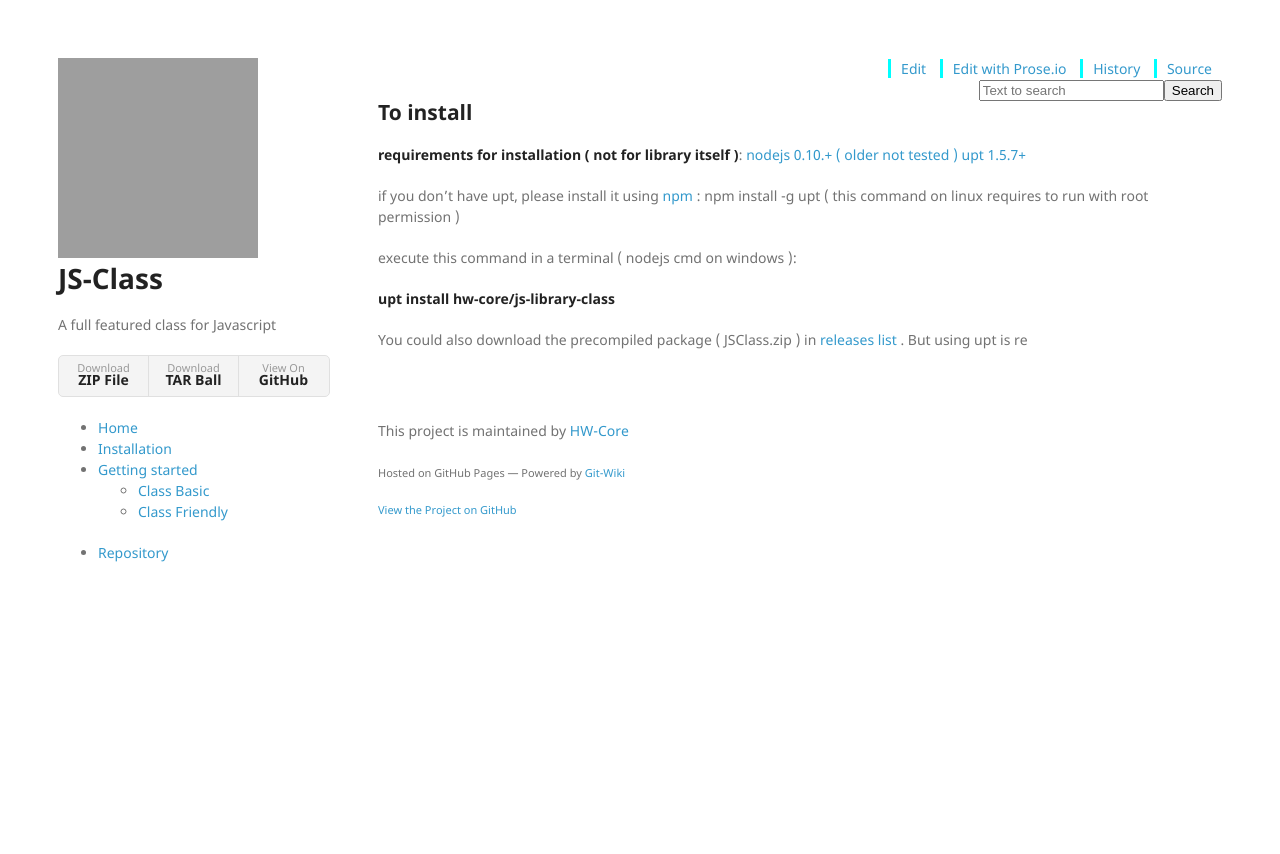
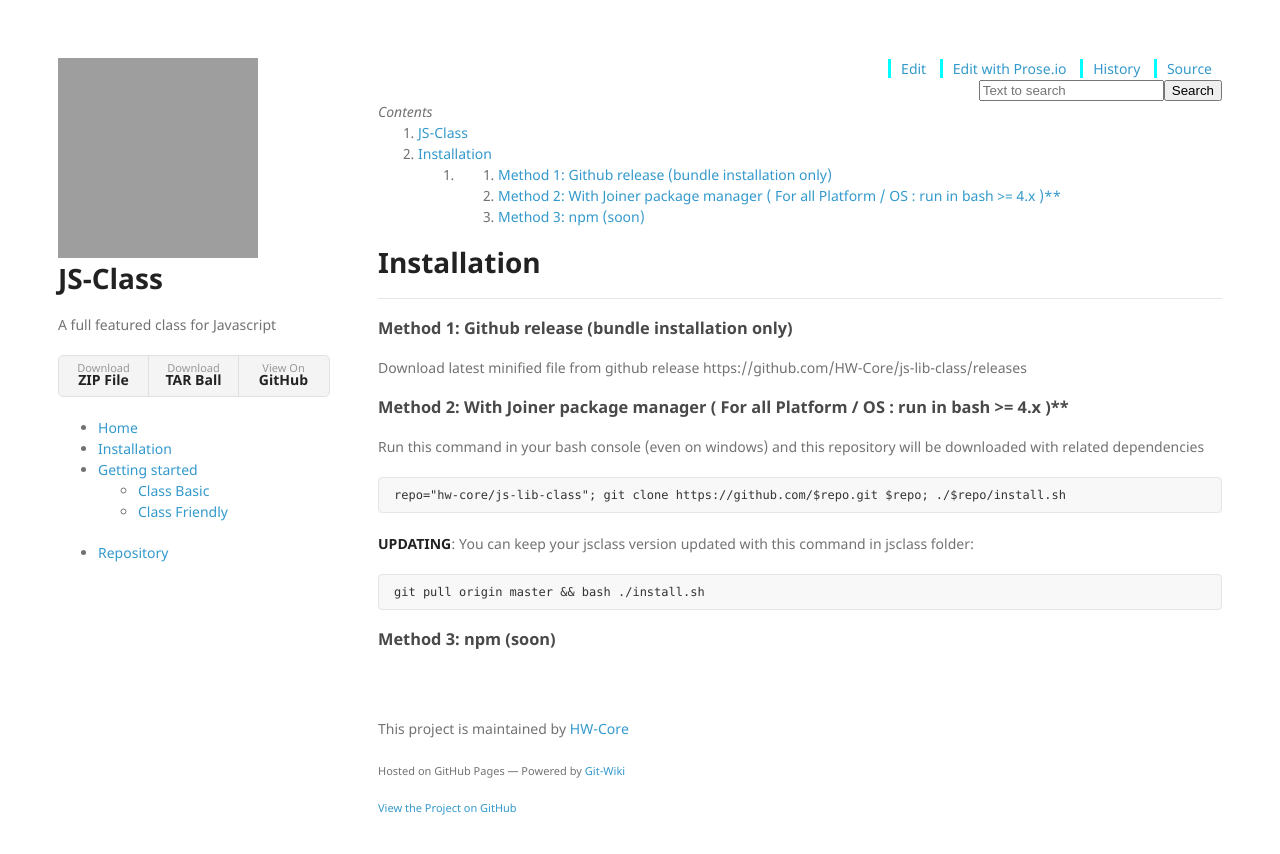
Before and after one commit to HW-Core/js-lib-class, a Jekyll site: the page built from wiki/installation.md, in a window 1280 px wide. Shown: the top 854 px of the page. Built offline with Jekyll 4.4.1, drawn with Linux system fonts in a browser that asks for light colours; nearby versions of some CDN libraries; our own code applies the rules of GitHub Pages for plain Markdown files; grey boxes are pictures that could not be loaded.

Commit message:
Update installation.md

```diff
--- a/wiki/installation.md
+++ b/wiki/installation.md
@@ -1,16 +1,18 @@
-**To install**
+# Installation
 ---------------
 
-**requirements for installation ( not for library itself )**:
-[nodejs 0.10.+ ( older not tested )](http://nodejs.org/)
-[upt 1.5.7+](http://github.com/hyperweb2/upt)
+### Method 1: Github release (bundle installation only)
 
-if you don't have upt, please install it using [npm](https://www.npmjs.org/) :
-npm install -g upt ( this command on linux requires to run with root permission )
+Download latest minified file from github release https://github.com/HW-Core/js-lib-class/releases
 
-execute this command in a terminal ( nodejs cmd on windows ):
+### Method 2: With Joiner package manager ( For all Platform / OS : run in bash >= 4.x )**
 
-**upt install hw-core/js-library-class**
+Run this command in your bash console (even on windows) and this repository will be downloaded with related dependencies
 
-You could also download the precompiled package ( JSClass.zip ) in
-[releases list](https://github.com/hw-core/js-library-class/releases) . But using upt is re
+    repo="hw-core/js-lib-class"; git clone https://github.com/$repo.git $repo; ./$repo/install.sh
+
+**UPDATING**: You can keep your jsclass version updated with this command in jsclass folder:
+
+    git pull origin master && bash ./install.sh
+
+### Method 3: npm (soon)
```
